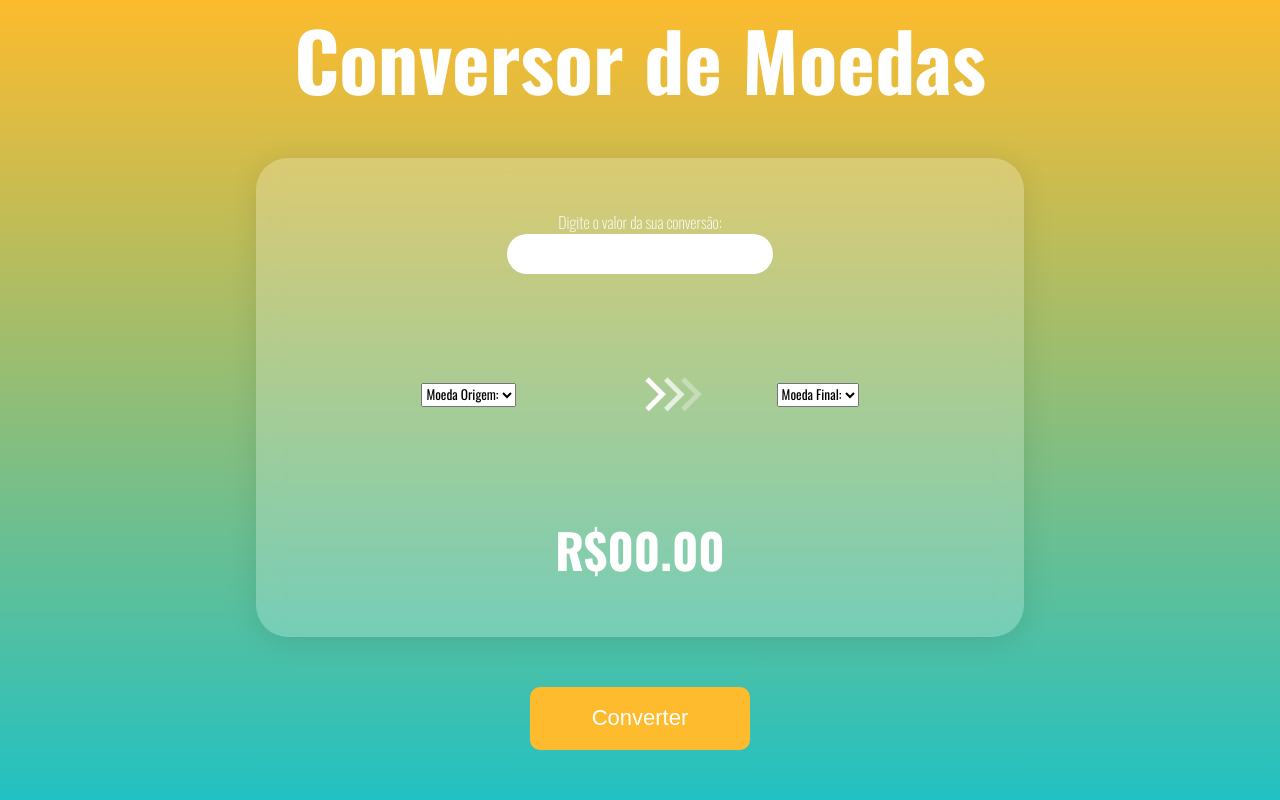
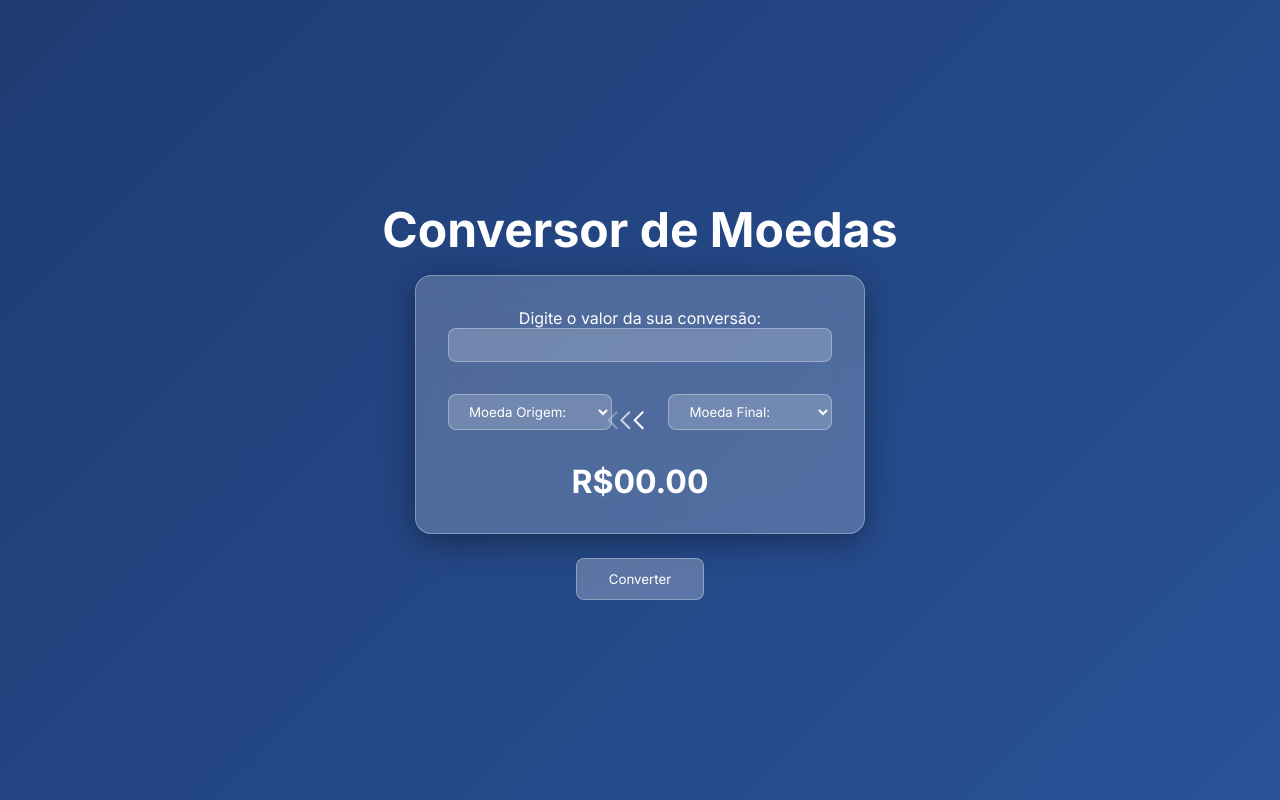
Before and after one commit to loyfus/conversor-moeda, a website built with Vite: page index.html in a window 1280 px wide. Built offline with nearby package versions, Linux system fonts and the light colour scheme.

Commit message:
Redesign UI with cross-platform styles

```diff
--- a/index.html
+++ b/index.html
@@ -7,10 +7,11 @@
   <title>Conversor de moedas</title>
   <link rel="preconnect" href="https://fonts.googleapis.com">
   <link rel="preconnect" href="https://fonts.gstatic.com" crossorigin>
-  <link href="https://fonts.googleapis.com/css2?family=Lato:ital,wght@0,100;0,300;0,400;0,700;0,900;1,100;1,300;1,400;1,700;1,900&family=Oswald:wght@200;300;400;500;600;700&display=swap" rel="stylesheet">
+  <link href="https://fonts.googleapis.com/css2?family=Inter:wght@400;600;700&display=swap" rel="stylesheet">
 </head>
 
 <body>
+  <main class="container">
 
   <h1 id="titulo-home">Conversor de Moedas</h1>
 
@@ -29,58 +30,58 @@
       <div id="moeda-1">
             <select class="form-control from" id="sel1">
                   <option value="">Moeda Origem:</option>
-                  <option value="USD">USD</option>
-                  <option value="AED">AED</option>
-                  <option value="ARS">ARS</option>
-                  <option value="AUD">AUD</option>
-                  <option value="BGN">BGN</option>
-                  <option value="BRL">BRL</option>
-                  <option value="BSD">BSD</option>
-                  <option value="CAD">CAD</option>
-                  <option value="CHF">CHF</option>
-                  <option value="CLP">CLP</option>
-                  <option value="CNY">CNY</option>
-                  <option value="COP">COP</option>
-                  <option value="CZK">CZK</option>
-                  <option value="DKK">DKK</option>
-                  <option value="DOP">DOP</option>
-                  <option value="EGP">EGP</option>
-                  <option value="EUR">EUR</option>
-                  <option value="FJD">FJD</option>
-                  <option value="GBP">GBP</option>
-                  <option value="GTQ">GTQ</option>
-                  <option value="HKD">HKD</option>
-                  <option value="HRK">HRK</option>
-                  <option value="HUF">HUF</option>
-                  <option value="IDR">IDR</option>
-                  <option value="ILS">ILS</option>
-                  <option value="INR">INR</option>
-                  <option value="ISK">ISK</option>
-                  <option value="JPY">JPY</option>
-                  <option value="KRW">KRW</option>
-                  <option value="KZT">KZT</option>
-                  <option value="MVR">MVR</option>
-                  <option value="MXN">MXN</option>
-                  <option value="MYR">MYR</option>
-                  <option value="NOK">NOK</option>
-                  <option value="NZD">NZD</option>
-                  <option value="PAB">PAB</option>
-                  <option value="PEN">PEN</option>
-                  <option value="PHP">PHP</option>
-                  <option value="PKR">PKR</option>
-                  <option value="PLN">PLN</option>
-                  <option value="PYG">PYG</option>
-                  <option value="RON">RON</option>
-                  <option value="RUB">RUB</option>
-                  <option value="SAR">SAR</option>
-                  <option value="SEK">SEK</option>
-                  <option value="SGD">SGD</option>
-                  <option value="THB">THB</option>
-                  <option value="TRY">TRY</option>
-                  <option value="TWD">TWD</option>
-                  <option value="UAH">UAH</option>
-                  <option value="UYU">UYU</option>
-                  <option value="ZAR">ZAR</option>
+                  <option value="USD">🇺🇸 USD - Dólar Americano</option>
+                  <option value="AED">🇦🇪 AED - Dirham Emiradense</option>
+                  <option value="ARS">🇦🇷 ARS - Peso Argentino</option>
+                  <option value="AUD">🇦🇺 AUD - Dólar Australiano</option>
+                  <option value="BGN">🇧🇬 BGN - Lev Búlgaro</option>
+                  <option value="BRL">🇧🇷 BRL - Real Brasileiro</option>
+                  <option value="BSD">🇧🇸 BSD - Dólar das Bahamas</option>
+                  <option value="CAD">🇨🇦 CAD - Dólar Canadense</option>
+                  <option value="CHF">🇨🇭 CHF - Franco Suíço</option>
+                  <option value="CLP">🇨🇱 CLP - Peso Chileno</option>
+                  <option value="CNY">🇨🇳 CNY - Yuan Chinês</option>
+                  <option value="COP">🇨🇴 COP - Peso Colombiano</option>
+                  <option value="CZK">🇨🇿 CZK - Coroa Tcheca</option>
+                  <option value="DKK">🇩🇰 DKK - Coroa Dinamarquesa</option>
+                  <option value="DOP">🇩🇴 DOP - Peso Dominicano</option>
+                  <option value="EGP">🇪🇬 EGP - Libra Egípcia</option>
+                  <option value="EUR">🇪🇺 EUR - Euro</option>
+                  <option value="FJD">🇫🇯 FJD - Dólar de Fiji</option>
+                  <option value="GBP">🇬🇧 GBP - Libra Esterlina</option>
+                  <option value="GTQ">🇬🇹 GTQ - Quetzal Guatemalteco</option>
+                  <option value="HKD">🇭🇰 HKD - Dólar de Hong Kong</option>
+                  <option value="HRK">🇭🇷 HRK - Kuna Croata</option>
+                  <option value="HUF">🇭🇺 HUF - Florim Húngaro</option>
+                  <option value="IDR">🇮🇩 IDR - Rupia Indonésia</option>
+                  <option value="ILS">🇮🇱 ILS - Shekel Israelense</option>
+                  <option value="INR">🇮🇳 INR - Rupia Indiana</option>
+                  <option value="ISK">🇮🇸 ISK - Coroa Islandesa</option>
+                  <option value="JPY">🇯🇵 JPY - Iene Japonês</option>
+                  <option value="KRW">🇰🇷 KRW - Won Sul-Coreano</option>
+                  <option value="KZT">🇰🇿 KZT - Tenge Cazaque</option>
+                  <option value="MVR">🇲🇻 MVR - Rufiyaa Maldiva</option>
+                  <option value="MXN">🇲🇽 MXN - Peso Mexicano</option>
+                  <option value="MYR">🇲🇾 MYR - Ringgit Malaio</option>
+                  <option value="NOK">🇳🇴 NOK - Coroa Norueguesa</option>
+                  <option value="NZD">🇳🇿 NZD - Dólar Neozelandês</option>
+                  <option value="PAB">🇵🇦 PAB - Balboa Panamenho</option>
+                  <option value="PEN">🇵🇪 PEN - Sol Peruano</option>
+                  <option value="PHP">🇵🇭 PHP - Peso Filipino</option>
+                  <option value="PKR">🇵🇰 PKR - Rupia Paquistanesa</option>
+                  <option value="PLN">🇵🇱 PLN - Zloty Polonês</option>
+                  <option value="PYG">🇵🇾 PYG - Guarani Paraguaio</option>
+                  <option value="RON">🇷🇴 RON - Leu Romeno</option>
+                  <option value="RUB">🇷🇺 RUB - Rublo Russo</option>
+                  <option value="SAR">🇸🇦 SAR - Riyal Saudita</option>
+                  <option value="SEK">🇸🇪 SEK - Coroa Sueca</option>
+                  <option value="SGD">🇸🇬 SGD - Dólar de Cingapura</option>
+                  <option value="THB">🇹🇭 THB - Baht Tailandês</option>
+                  <option value="TRY">🇹🇷 TRY - Lira Turca</option>
+                  <option value="TWD">🇹🇼 TWD - Novo Dólar Taiwanês</option>
+                  <option value="UAH">🇺🇦 UAH - Hryvnia Ucraniana</option>
+                  <option value="UYU">🇺🇾 UYU - Peso Uruguaio</option>
+                  <option value="ZAR">🇿🇦 ZAR - Rand Sul-Africano</option>
             </select>
         </div>
 
@@ -93,58 +94,58 @@
         <div id="moeda-2">
           <select class="form-control to" id="sel2">
               <option value="">Moeda Final:</option>
-              <option value="USD">USD</option>
-              <option value="AED">AED</option>
-              <option value="ARS">ARS</option>
-              <option value="AUD">AUD</option>
-              <option value="BGN">BGN</option>
-              <option value="BRL">BRL</option>
-              <option value="BSD">BSD</option>
-              <option value="CAD">CAD</option>
-              <option value="CHF">CHF</option>
-              <option value="CLP">CLP</option>
-              <option value="CNY">CNY</option>
-              <option value="COP">COP</option>
-              <option value="CZK">CZK</option>
-              <option value="DKK">DKK</option>
-              <option value="DOP">DOP</option>
-              <option value="EGP">EGP</option>
-              <option value="EUR">EUR</option>
-              <option value="FJD">FJD</option>
-              <option value="GBP">GBP</option>
-              <option value="GTQ">GTQ</option>
-              <option value="HKD">HKD</option>
-              <option value="HRK">HRK</option>
-              <option value="HUF">HUF</option>
-              <option value="IDR">IDR</option>
-              <option value="ILS">ILS</option>
-              <option value="INR">INR</option>
-              <option value="ISK">ISK</option>
-              <option value="JPY">JPY</option>
-              <option value="KRW">KRW</option>
-              <option value="KZT">KZT</option>
-              <option value="MVR">MVR</option>
-              <option value="MXN">MXN</option>
-              <option value="MYR">MYR</option>
-              <option value="NOK">NOK</option>
-              <option value="NZD">NZD</option>
-              <option value="PAB">PAB</option>
-              <option value="PEN">PEN</option>
-              <option value="PHP">PHP</option>
-              <option value="PKR">PKR</option>
-              <option value="PLN">PLN</option>
-              <option value="PYG">PYG</option>
-              <option value="RON">RON</option>
-              <option value="RUB">RUB</option>
-              <option value="SAR">SAR</option>
-              <option value="SEK">SEK</option>
-              <option value="SGD">SGD</option>
-              <option value="THB">THB</option>
-              <option value="TRY">TRY</option>
-              <option value="TWD">TWD</option>
-              <option value="UAH">UAH</option>
-              <option value="UYU">UYU</option>
-              <option value="ZAR">ZAR</option>
+              <option value="USD">🇺🇸 USD - Dólar Americano</option>
+              <option value="AED">🇦🇪 AED - Dirham Emiradense</option>
+              <option value="ARS">🇦🇷 ARS - Peso Argentino</option>
+              <option value="AUD">🇦🇺 AUD - Dólar Australiano</option>
+              <option value="BGN">🇧🇬 BGN - Lev Búlgaro</option>
+              <option value="BRL">🇧🇷 BRL - Real Brasileiro</option>
+              <option value="BSD">🇧🇸 BSD - Dólar das Bahamas</option>
+              <option value="CAD">🇨🇦 CAD - Dólar Canadense</option>
+              <option value="CHF">🇨🇭 CHF - Franco Suíço</option>
+              <option value="CLP">🇨🇱 CLP - Peso Chileno</option>
+              <option value="CNY">🇨🇳 CNY - Yuan Chinês</option>
+              <option value="COP">🇨🇴 COP - Peso Colombiano</option>
+              <option value="CZK">🇨🇿 CZK - Coroa Tcheca</option>
+              <option value="DKK">🇩🇰 DKK - Coroa Dinamarquesa</option>
+              <option value="DOP">🇩🇴 DOP - Peso Dominicano</option>
+              <option value="EGP">🇪🇬 EGP - Libra Egípcia</option>
+              <option value="EUR">🇪🇺 EUR - Euro</option>
+              <option value="FJD">🇫🇯 FJD - Dólar de Fiji</option>
+              <option value="GBP">🇬🇧 GBP - Libra Esterlina</option>
+              <option value="GTQ">🇬🇹 GTQ - Quetzal Guatemalteco</option>
+              <option value="HKD">🇭🇰 HKD - Dólar de Hong Kong</option>
+              <option value="HRK">🇭🇷 HRK - Kuna Croata</option>
+              <option value="HUF">🇭🇺 HUF - Florim Húngaro</option>
+              <option value="IDR">🇮🇩 IDR - Rupia Indonésia</option>
+              <option value="ILS">🇮🇱 ILS - Shekel Israelense</option>
+              <option value="INR">🇮🇳 INR - Rupia Indiana</option>
+              <option value="ISK">🇮🇸 ISK - Coroa Islandesa</option>
+              <option value="JPY">🇯🇵 JPY - Iene Japonês</option>
+              <option value="KRW">🇰🇷 KRW - Won Sul-Coreano</option>
+              <option value="KZT">🇰🇿 KZT - Tenge Cazaque</option>
+              <option value="MVR">🇲🇻 MVR - Rufiyaa Maldiva</option>
+              <option value="MXN">🇲🇽 MXN - Peso Mexicano</option>
+              <option value="MYR">🇲🇾 MYR - Ringgit Malaio</option>
+              <option value="NOK">🇳🇴 NOK - Coroa Norueguesa</option>
+              <option value="NZD">🇳🇿 NZD - Dólar Neozelandês</option>
+              <option value="PAB">🇵🇦 PAB - Balboa Panamenho</option>
+              <option value="PEN">🇵🇪 PEN - Sol Peruano</option>
+              <option value="PHP">🇵🇭 PHP - Peso Filipino</option>
+              <option value="PKR">🇵🇰 PKR - Rupia Paquistanesa</option>
+              <option value="PLN">🇵🇱 PLN - Zloty Polonês</option>
+              <option value="PYG">🇵🇾 PYG - Guarani Paraguaio</option>
+              <option value="RON">🇷🇴 RON - Leu Romeno</option>
+              <option value="RUB">🇷🇺 RUB - Rublo Russo</option>
+              <option value="SAR">🇸🇦 SAR - Riyal Saudita</option>
+              <option value="SEK">🇸🇪 SEK - Coroa Sueca</option>
+              <option value="SGD">🇸🇬 SGD - Dólar de Cingapura</option>
+              <option value="THB">🇹🇭 THB - Baht Tailandês</option>
+              <option value="TRY">🇹🇷 TRY - Lira Turca</option>
+              <option value="TWD">🇹🇼 TWD - Novo Dólar Taiwanês</option>
+              <option value="UAH">🇺🇦 UAH - Hryvnia Ucraniana</option>
+              <option value="UYU">🇺🇾 UYU - Peso Uruguaio</option>
+              <option value="ZAR">🇿🇦 ZAR - Rand Sul-Africano</option>
           </select>
         </div>
 
@@ -153,12 +154,12 @@
 
     </div>
 
-  </div>
 
   <button id="converter-btn">Converter</button>
 
 
 
+  </main>
   <script type="module" src="/main.js"></script>
 </body>
 
--- a/style.css
+++ b/style.css
@@ -1,64 +1,58 @@
-*{
+* {
   margin: 0;
   padding: 0;
-    font-family: 'Lato', sans-serif;
-    font-family: 'Oswald', sans-serif;
+  box-sizing: border-box;
+  font-family: 'Inter', Arial, sans-serif;
 }
 
 body {
-    background: rgb(34,193,195);
-    background: linear-gradient(0deg, rgba(34,193,195,1) 0%, rgba(253,187,45,1) 100%);
-    height: 100vh;
+  min-height: 100vh;
   display: flex;
   justify-content: center;
   align-items: center;
+  padding: 2rem;
+  background: linear-gradient(135deg, #1e3c72, #2a5298);
+  color: #fff;
+}
+
+.container {
+  display: flex;
   flex-direction: column;
+  align-items: center;
+  text-align: center;
 }
-#itens-box{
+
+#titulo-home {
+  font-size: 3rem;
+  margin-bottom: 1rem;
+}
+
+#card-fundo {
+  width: min(100%, 450px);
+  padding: 2rem;
+  border-radius: 1rem;
+  background: rgba(255, 255, 255, 0.2);
+  border: 1px solid rgba(255, 255, 255, 0.3);
+  box-shadow: 0 8px 32px rgba(0, 0, 0, 0.37);
+  backdrop-filter: blur(15px);
+  margin-bottom: 1.5rem;
+}
+
+#itens-box {
+  margin-bottom: 1rem;
   display: flex;
   flex-direction: column;
 }
-#itens-box p {
-    display: flex;
-    justify-content: center;
-    align-items: center;
-    color: #ffffff;
-    font-weight: 200;
-    text-shadow: #0000;
 
-}
-
-#titulo-home{
-    justify-content: center;
-    align-items: center;
-    color: #ffff;
-    font-size: 5em;
-    padding-bottom: 0.5em;
-    text-align: center;
-}
-
-#card-fundo {
-    display: flex;
-    flex-direction: column;
-    justify-content: space-around;
-    align-items: center;
-    width: 48em;
-    height: 32em;
-    background: rgba(255, 255, 255, 0.22);
-    border-radius: 16px;
-    box-shadow: 0 4px 30px rgba(0, 0, 0, 0.1);
-    backdrop-filter: blur(11.6px);
-    -webkit-backdrop-filter: blur(11.6px);
-    box-shadow: #0000;
-    border-radius: 2em;
-}
-
-#valor-box{
-    width: 20em;
-    height: 3em;
-    border-radius: 2em;
-    border: none;
-    text-align: center;
+#valor-box,
+select {
+  width: 100%;
+  margin-bottom: 1rem;
+  padding: 0.5rem 1rem;
+  border-radius: 0.5rem;
+  border: 1px solid rgba(255, 255, 255, 0.3);
+  background: rgba(255, 255, 255, 0.2);
+  color: #fff;
 }
 
 #valor-box::-webkit-outer-spin-button,
@@ -67,117 +61,30 @@ body {
   margin: 0;
 }
 
-
 #valor-box[type=number] {
   -moz-appearance: textfield;
 }
 
-#moedas-conver{
+#moedas-conver {
   display: flex;
-    justify-content: center;
   align-items: center;
-}
-
-
-#converter-btn{
-    margin: 3em 0;
-    justify-content: center;
-    align-items: center;
-}
-
-#converter-btn:hover {
-    background: #505050;
-    cursor:pointer;
-}
-
-button {
-    width: 9em;
-    height: 3em;
-    border-radius: 2em;
-    border: none;
-    background: white;
-    color: black;
-    box-shadow: 0 4px 30px rgba(0, 0, 0, 0.1);
-}
-
-#converter-btn {
-    width: 220px;
-    text-align: center;
-    white-space: nowrap;
-    display: block;
-    margin: 50px auto;
-    padding: 10px;
-    box-shadow: 0 0 0 0 rgba(253, 187, 45, 0.7);
-    border-radius: 10px;
-    background-color: #fdbb2d;
-    -webkit-animation: pulsing 1.25s infinite cubic-bezier(0.66, 0, 0, 1);
-    -moz-animation: pulsing 1.25s infinite cubic-bezier(0.66, 0, 0, 1);
-    -ms-animation: pulsing 1.25s infinite cubic-bezier(0.66, 0, 0, 1);
-    animation: pulsing 1.25s infinite cubic-bezier(0.66, 0, 0, 1);
-    font-size: 22px;
-    font-weight: normal;
-    font-family: sans-serif;
-    text-decoration: none;
-    color: #ffffff;
-    transition: all 300ms ease-in-out;
-}
-
-button#converter-btn:hover {
-    -webkit-animation: none;
-    -moz-animation: none;
-    -ms-animation: none;
-    animation: none;
-    color: #ffffff;
-}
-
-
-
-@-webkit-keyframes pulsing {
-    to {
-      box-shadow: 0 0 0 30px rgba(232, 76, 61, 0);
-    }
-}
-
-@-moz-keyframes pulsing {
-    to {
-      box-shadow: 0 0 0 30px rgba(232, 76, 61, 0);
-    }
-}
-
-@-ms-keyframes pulsing {
-    to {
-      box-shadow: 0 0 0 30px rgba(232, 76, 61, 0);
-    }
-}
-
-@keyframes pulsing {
-    to {
-      box-shadow: 0 0 0 30px rgba(232, 76, 61, 0);
-    }
-}
-
-#resultado{
-    font-size: 3em;
-    font-weight: bold;
-    color: #ffffff;
+  justify-content: space-between;
+  gap: 1rem;
 }
 
 #arrow {
-    top: 50%;
-    left: 50%;
-    transform: translate(-50%, -50%);
-    transform: rotate(270deg);
-    padding: 0 8em;
+  padding: 0 0.5rem;
+  transform: rotate(90deg);
 }
 
 #arrow span {
-    display: flex;
-    width: 1.5vw;
-    height: 1.5vw;
-    border-bottom: 5px solid white;
-    border-right: 5px solid white;
+  display: block;
+  width: 0.8rem;
+  height: 0.8rem;
+  border-bottom: 2px solid #fff;
+  border-right: 2px solid #fff;
   transform: rotate(45deg);
-    margin: -10px;
+  margin: -2px;
   animation: animate 2s infinite;
 }
 
@@ -192,49 +99,48 @@ button#converter-btn:hover {
 @keyframes animate {
   0% {
     opacity: 0;
-        transform: rotate(45deg) translate(-20px, -20px);
+    transform: rotate(45deg) translate(-10px, -10px);
   }
   50% {
     opacity: 1;
   }
   100% {
     opacity: 0;
-        transform: rotate(45deg) translate(20px, 20px);
+    transform: rotate(45deg) translate(10px, 10px);
   }
 }
 
-@media only screen and (max-width: 768px) {
-    body {
-        width: 100vw;
-        height: 100vh;
+#resultado {
+  font-size: 2rem;
+  font-weight: bold;
+  display: block;
+  margin-top: 1rem;
 }
 
-    #titulo-home{
-        font-size: 2em;
+#converter-btn {
+  padding: 0.75rem 2rem;
+  border-radius: 0.5rem;
+  border: 1px solid rgba(255, 255, 255, 0.3);
+  background: rgba(255, 255, 255, 0.25);
+  color: #fff;
+  cursor: pointer;
+  backdrop-filter: blur(15px);
+  transition: background 0.3s;
 }
 
-    #card-fundo {
-        width: 80vw;
-        height: 24em;
+#converter-btn:hover {
+  background: rgba(255, 255, 255, 0.4);
 }
 
-    #moedas-conver{
-        display: flex;
-        flex-direction: column;
+@media (max-width: 768px) {
+  body {
+    padding: 1rem;
+  }
+  #titulo-home {
+    font-size: 2rem;
   }
 
-    #arrow{
-        padding: 2em 0;
+  #resultado {
+    font-size: 1.5rem;
   }
-
-    #resultado{
-        font-size: 2em;
 }
-
-    #valor-box{
-        width: 16em;
-        border-radius: 1em;
-    }
-
-
-}
```
Also changed, not shown: main.js (line endings or trailing spaces). Lines whose indentation alone changed are shown as unchanged.
